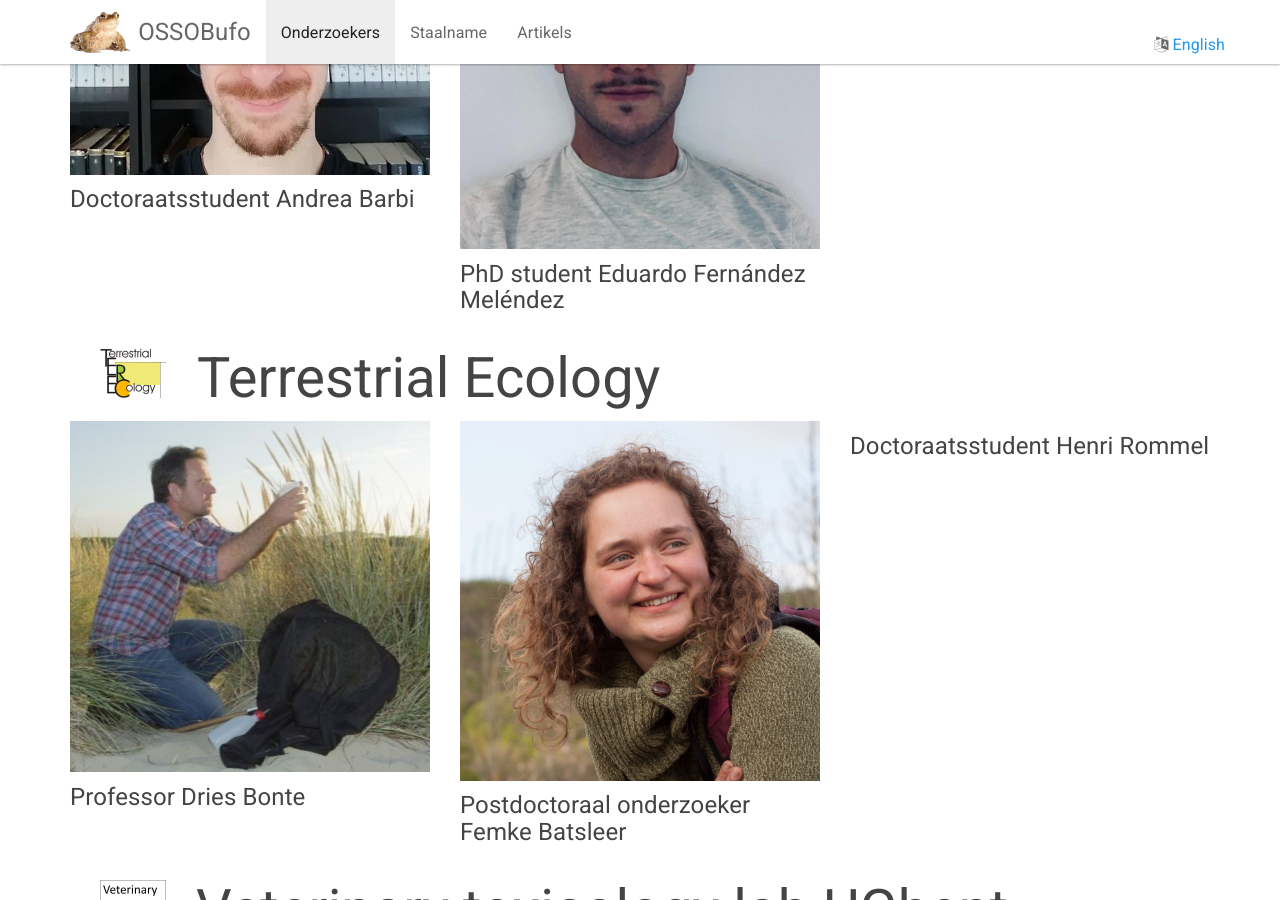
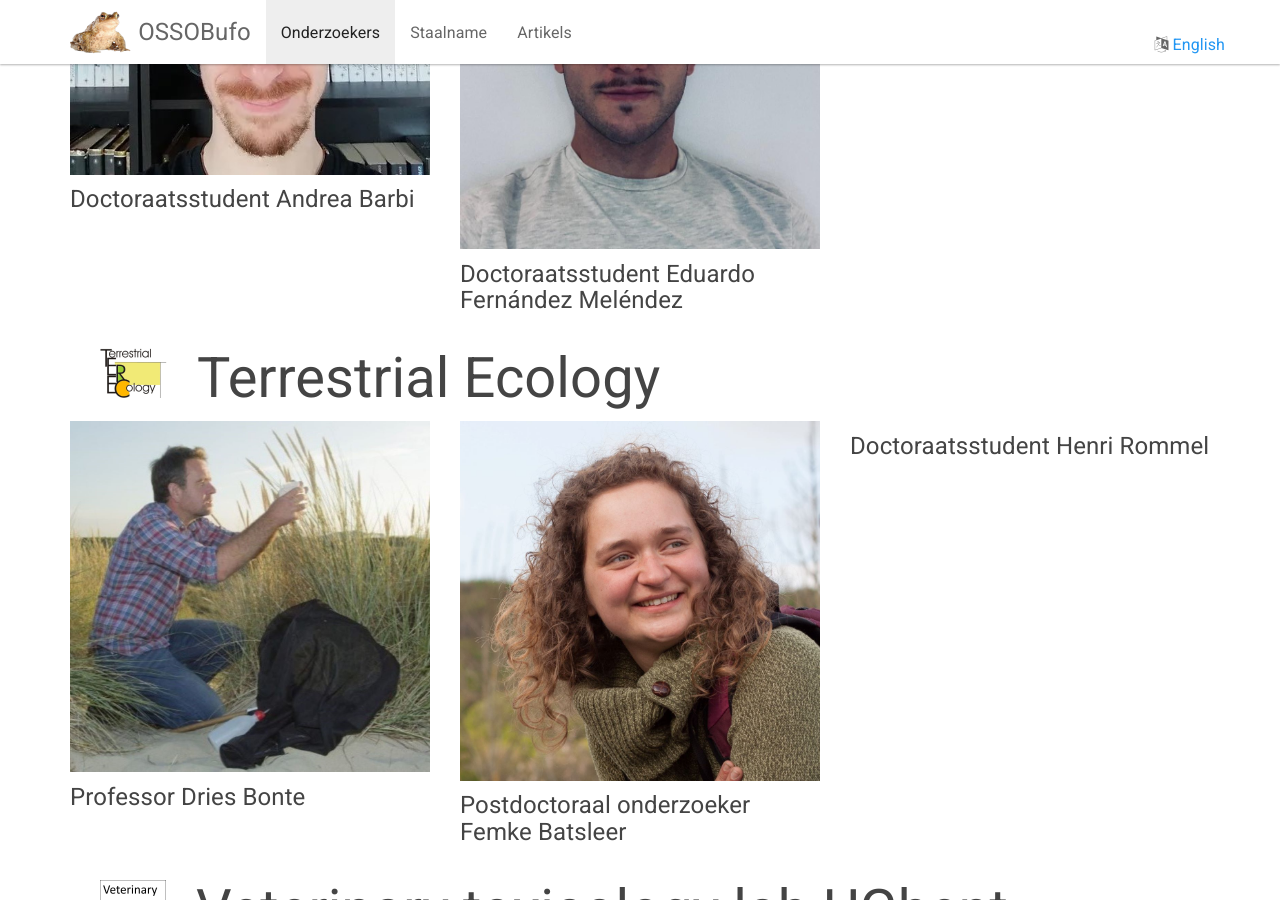
Before and after one commit to OSSOBufo/nl, a Jekyll site: the page built from _docs/researchers.md, in a window 1280 px wide and 900 px high, scrolled down 1136 px. Built offline with Jekyll 4.4.1, drawn with Linux system fonts in a browser that asks for light colours.

Commit message:
Update researchers.md

```diff
--- a/_docs/researchers.md
+++ b/_docs/researchers.md
@@ -43,8 +43,8 @@ redirect_from: /docs/researchers.html
             <h4>Doctoraatsstudent Andrea Barbi</h4>
     </div>
     <div class="col-sm-4">
-        <img src="{{site.baseurl}}/assets/img/Eduardo.jpg" alt="" class="img-responsive" width="360" height="350.233">
-            <h4>PhD student Eduardo Fernández <br /> Meléndez</h4>
+        <img src="{{site.baseurl}}/assets/img/Eduardo.jpg" alt="" width="360" height="350.233">
+            <h4>Doctoraatsstudent Eduardo <br /> Fernández Meléndez</h4>
     </div>
 </div>
 
```
